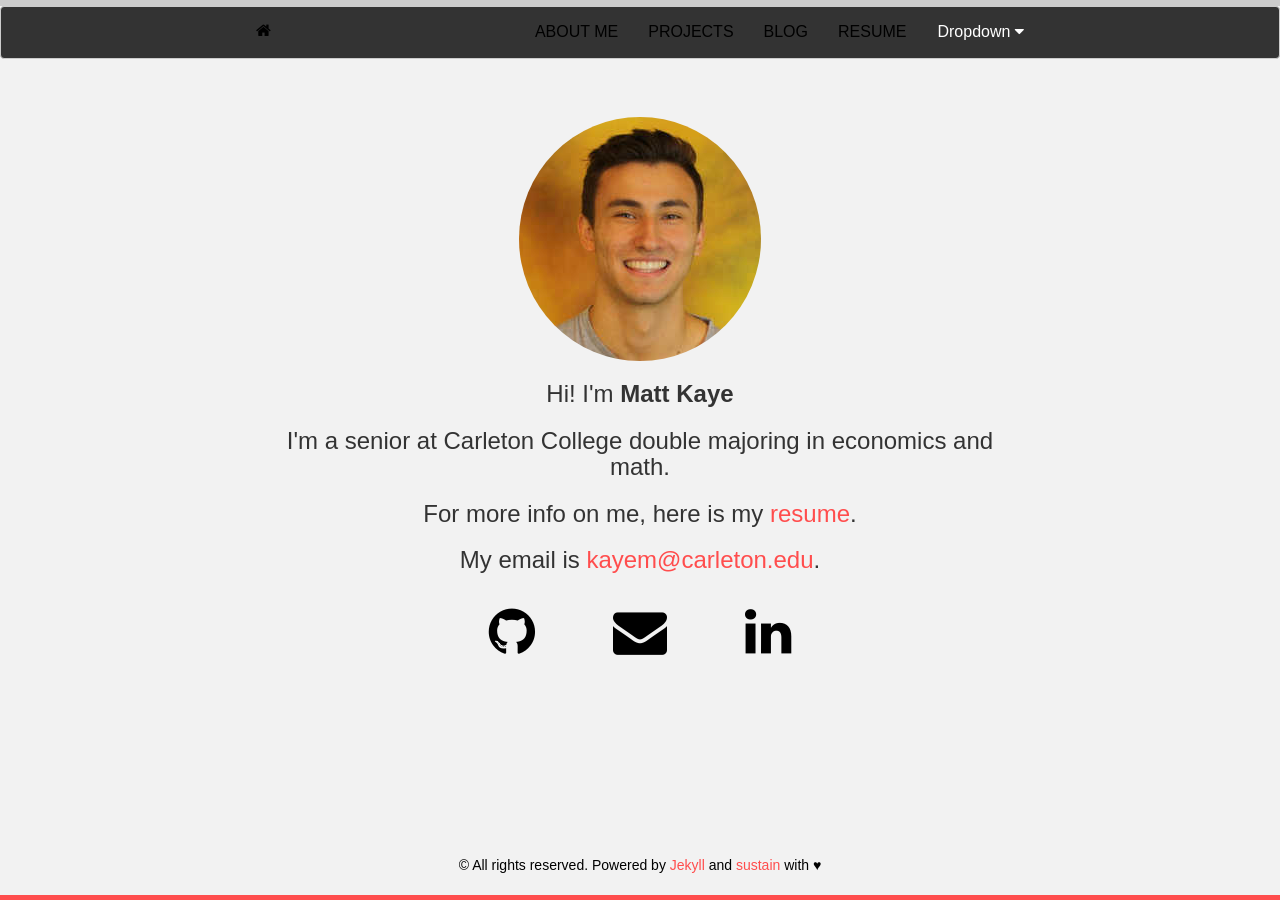
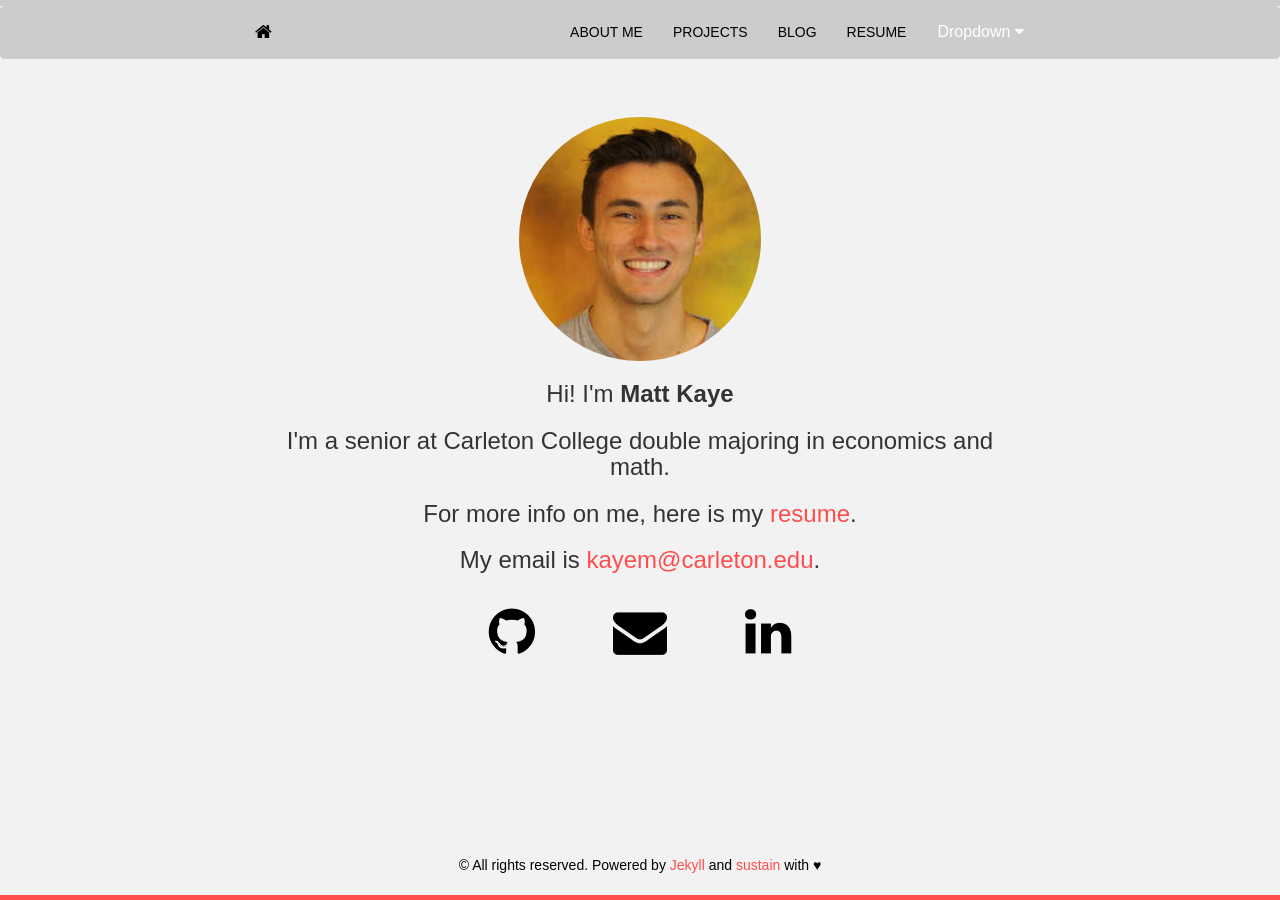
Before and after one commit to mrkaye97/mrkaye97.github.io, a Jekyll site: the page built from index.html, in a window 1280 px wide. Built offline with Jekyll 4.4.1, drawn with Linux system fonts in a browser that asks for light colours; nearby versions of some CDN libraries; the list of posts is cut into pages by our own code.

Commit message:
Update header.html

```diff
--- a/_includes/header.html
+++ b/_includes/header.html
@@ -4,20 +4,6 @@
 <style>
 body {
   font-family: Arial, Helvetica, sans-serif;
-}
-
-.navbar {
-  overflow: hidden;
-  background-color: #333;
-}
-
-.navbar a {
-  float: left;
-  font-size: 16px;
-  color: white;
-  text-align: center;
-  padding: 14px 16px;
-  text-decoration: none;
 }
 
 .dropdown {
```
